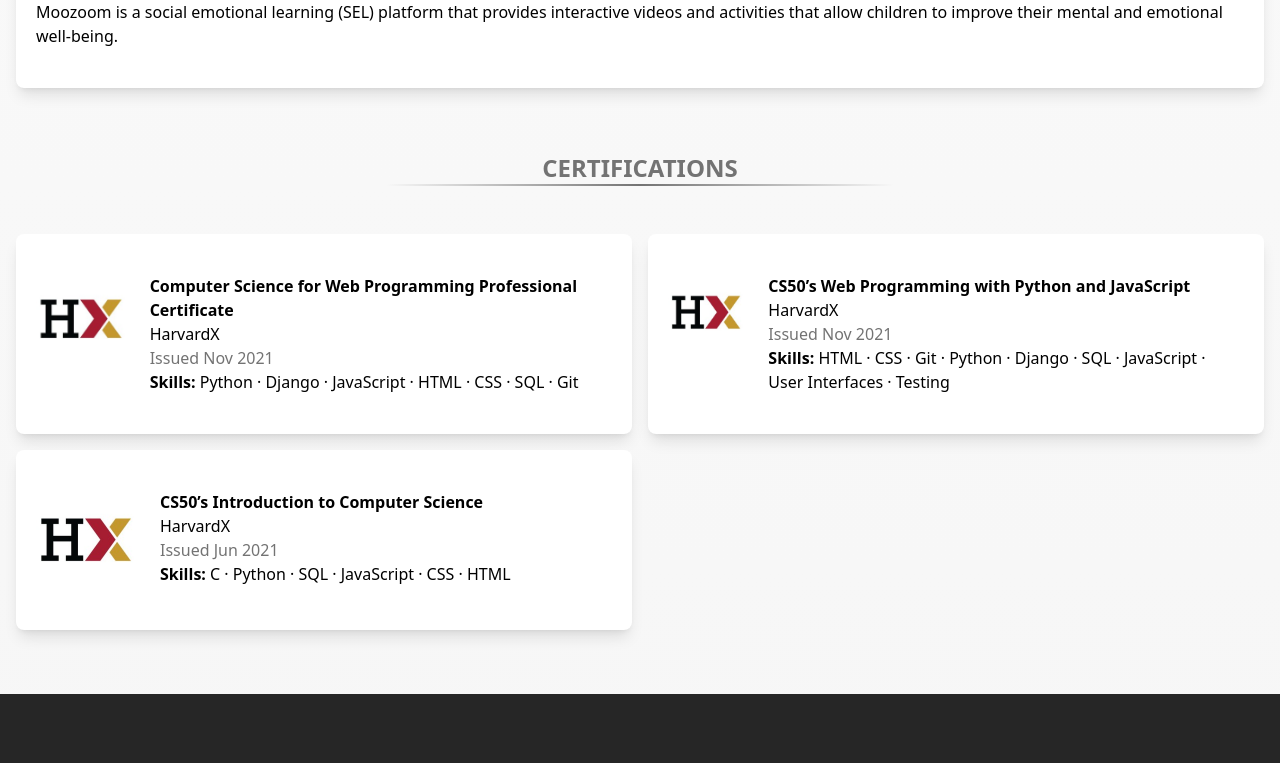
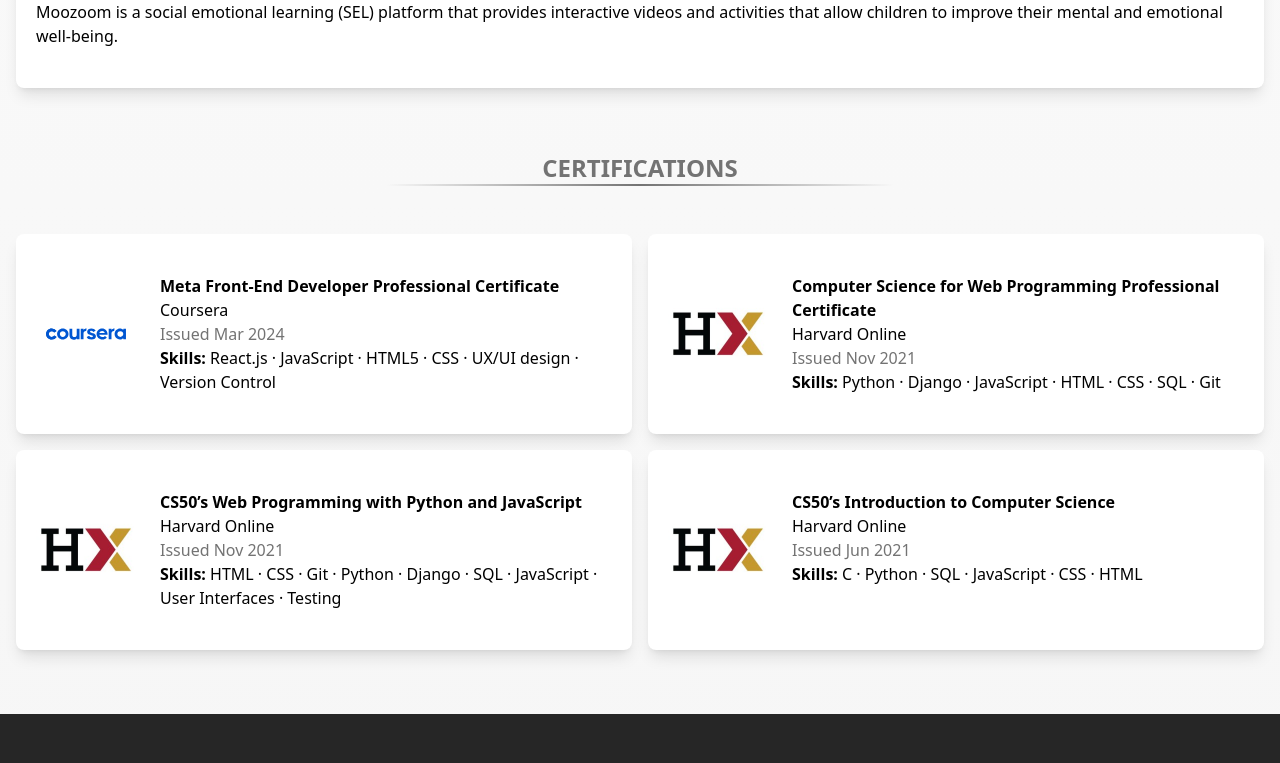
Before and after one commit to Cody06/Portfolio, a Next.js app: page / in a window 1280 px wide. Shown: the part 2452-3215 px from the top of the page. Built offline with nearby package versions, Linux system fonts and the light colour scheme.

Commit message:
Update Certifications

```diff
--- a/src/components/Home/components/Certifications.tsx
+++ b/src/components/Home/components/Certifications.tsx
@@ -5,33 +5,37 @@
 export default function Certifications() {
     const certifications = [
         {
-            id: 1,
+            id: 3,
+            title: 'Meta Front-End Developer Professional Certificate',
+            icon: {
+                src: '/assets/icons/coursera.svg',
+                alt: 'Coursera icon',
+            },
+            issuer: 'Coursera',
+            date: 'Issued Mar 2024',
+            skills: ['React.js', 'JavaScript', 'HTML5', 'CSS', 'UX/UI design', 'Version Control'],
+            href: 'https://www.coursera.org/professional-certificates/meta-front-end-developer',
+        },
+        {
+            id: 2,
             title: 'Computer Science for Web Programming Professional Certificate',
-            icon: (
-                <Image
-                    src={'/assets/icons/HarvardX.jpeg'}
-                    width={100}
-                    height={100}
-                    alt="HardvardX icon"
-                />
-            ),
-            issuer: 'HarvardX',
+            icon: {
+                src: '/assets/icons/HarvardX.jpeg',
+                alt: 'HarvardX icon',
+            },
+            issuer: 'Harvard Online',
             date: 'Issued Nov 2021',
             skills: ['Python', 'Django', 'JavaScript', 'HTML', 'CSS', 'SQL', 'Git'],
             href: 'https://www.edx.org/certificates/professional-certificate/harvardx-computer-science-for-web-programming',
         },
         {
-            id: 2,
+            id: 1,
             title: 'CS50’s Web Programming with Python and JavaScript',
-            icon: (
-                <Image
-                    src={'/assets/icons/HarvardX.jpeg'}
-                    width={100}
-                    height={100}
-                    alt="HardvardX icon"
-                />
-            ),
-            issuer: 'HarvardX',
+            icon: {
+                src: '/assets/icons/HarvardX.jpeg',
+                alt: 'HarvardX icon',
+            },
+            issuer: 'Harvard Online',
             date: 'Issued Nov 2021',
             skills: [
                 'HTML',
@@ -47,17 +51,13 @@
             href: 'https://www.edx.org/learn/web-development/harvard-university-cs50-s-web-programming-with-python-and-javascript',
         },
         {
-            id: 3,
+            id: 0,
             title: 'CS50’s Introduction to Computer Science',
-            icon: (
-                <Image
-                    src={'/assets/icons/HarvardX.jpeg'}
-                    width={100}
-                    height={100}
-                    alt="HardvardX icon"
-                />
-            ),
-            issuer: 'HarvardX',
+            icon: {
+                src: '/assets/icons/HarvardX.jpeg',
+                alt: 'HarvardX icon',
+            },
+            issuer: 'Harvard Online',
             date: 'Issued Jun 2021',
             skills: ['C', 'Python', 'SQL', 'JavaScript', 'CSS', 'HTML'],
             href: 'https://www.edx.org/learn/computer-science/harvard-university-cs50-s-introduction-to-computer-science',
@@ -77,7 +77,14 @@
                         className="flex flex-row gap-x-6 px-5 py-10 bg-white rounded-lg shadow-lg
                             hover:shadow-xl hover:scale-[1.01] ease-in duration-100"
                     >
-                        <div>{certificate.icon}</div>
+                        <Image
+                            src={certificate.icon.src}
+                            className="mt-auto mb-auto"
+                            width={100}
+                            height={100}
+                            alt={certificate.icon.alt}
+                        />
+
                         <div className="flex flex-col">
                             <h3 className="font-bold">{certificate.title}</h3>
                             <span>{certificate.issuer}</span>
--- a/src/components/Home/components/Experience.tsx
+++ b/src/components/Home/components/Experience.tsx
@@ -3,16 +3,16 @@
 export default function Experience() {
     const experiences = [
         {
-            id: 0,
+            id: 1,
             position: 'Software Developer',
             company: 'Freelance',
             companyLogo: null,
-            date: 'Aug 2023 - Present',
+            date: 'Oct 2023 - Present',
             description:
                 'Design and build web applications using JavaScript, TypeScript, React, HTML, CSS and Tailwind.',
         },
         {
-            id: 1,
+            id: 0,
             position: 'Full-Stack Developer',
             company: 'Moozoom',
             companyLogo: null,
```
